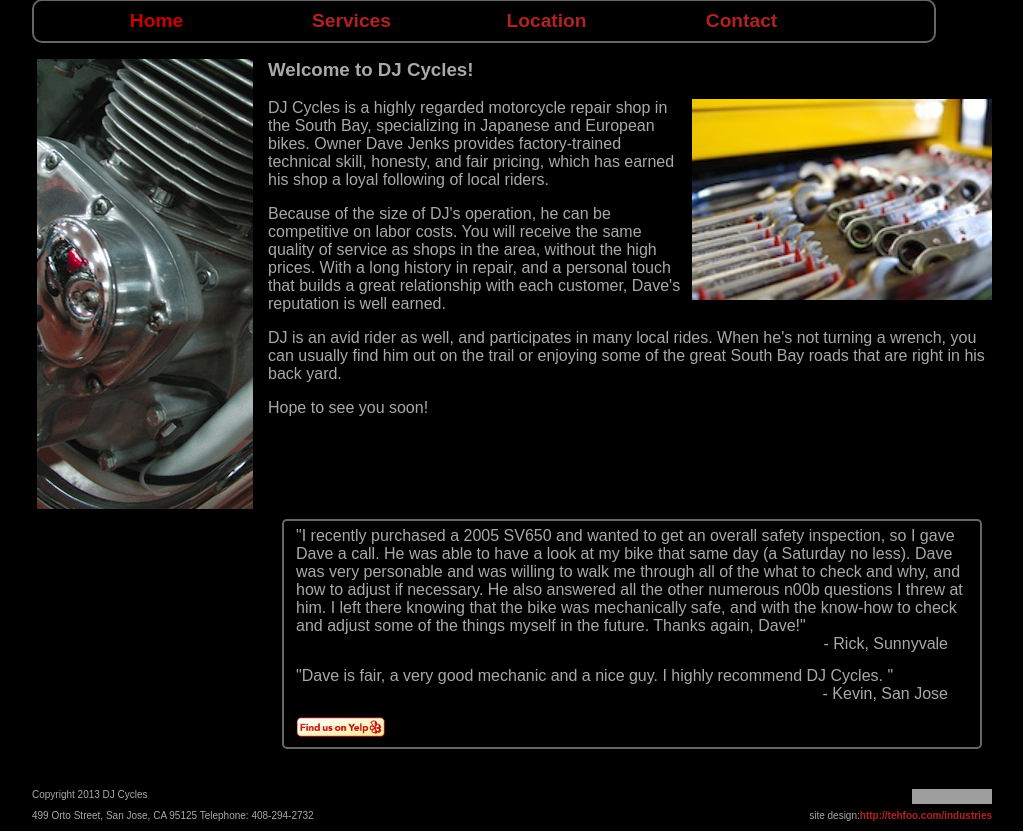
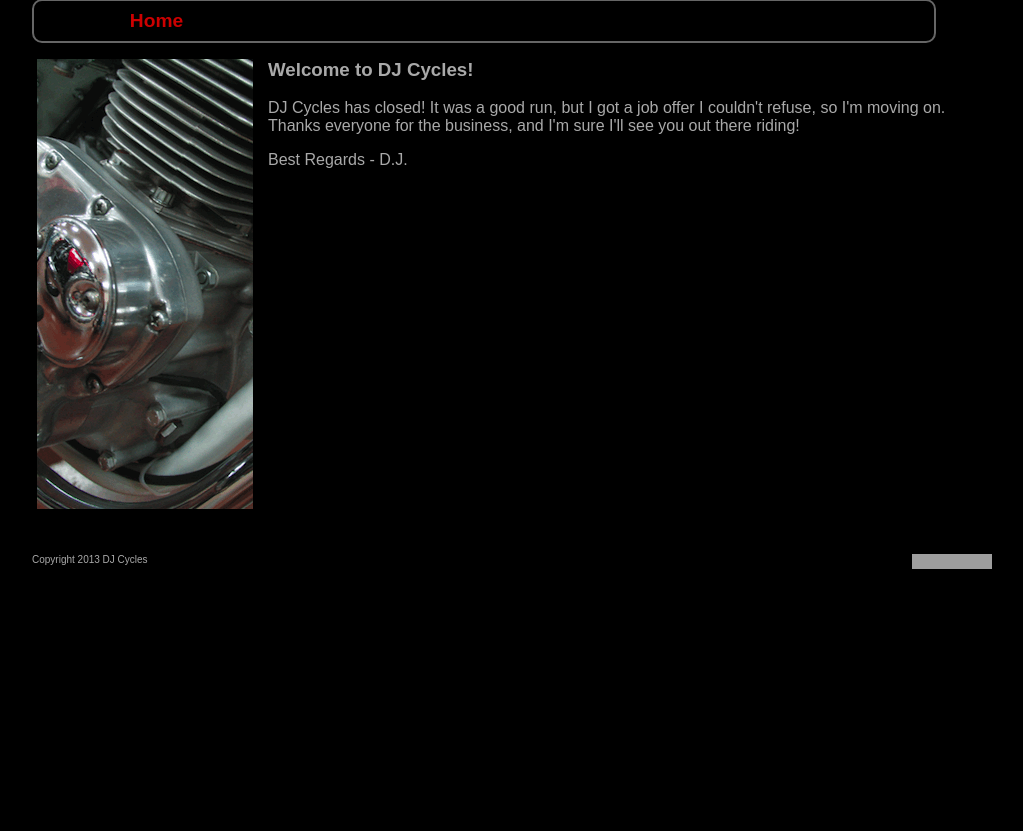
Before and after one commit to misterbrownlee/dj-cycles, a plain HTML site: page index.html in a window 1280 px wide. Shown: the part 99-930 px from the top of the page, without its empty margins (118-1141 px from the left). After the commit the page ends 800 px from the top, so only its background shows below. Drawn offline with Linux system fonts and the light colour scheme; grey boxes are pictures that could not be loaded.

Commit message:
closed up shop

```diff
--- a/index.html
+++ b/index.html
@@ -16,10 +16,6 @@
 <nav>
   <ul>
     <li><a class="current" href="#">Home</a></li>
-    <li><a href="./services.html">Services</a></li>
-    <!-- li><a href="./about.html">About DJ</a></li -->
-    <li><a href="./location.html">Location</a></li>
-    <li><a href="./contact.html">Contact</a></li>
   </ul>
 </nav>
 <div id="maincontent">
@@ -27,19 +23,14 @@
   <section id="article">
     <article>
       <h3>Welcome to DJ Cycles!</h3>
-      <img class="rightimg" src="img/topimg_03.jpg" width="300"/>
-      <p>DJ Cycles is a highly regarded motorcycle repair shop in the South Bay, specializing in Japanese and European bikes.  Owner Dave Jenks provides factory-trained technical skill, honesty, and fair pricing, which has earned his shop a loyal following of local riders.
+      <!--img class="rightimg" src="img/topimg_03.jpg" width="300"/-->
+      <p>DJ Cycles has closed!  It was a good run, but I got a job offer I couldn't refuse, so I'm moving on.  Thanks everyone for the business, and I'm sure I'll see you out there riding!</p>
+      <p>Best Regards - D.J.</p>
 
-      <p>Because of the size of DJ's operation, he can be competitive on labor costs. You will receive the same quality of service as shops in the area, without the high prices.  With a long history in repair, and a personal touch that builds a great relationship with each customer, Dave's reputation is well earned.</p>
-
-      <p>DJ is an avid rider as well, and participates in many local rides.  When he's not turning a
-        wrench, you can usually find him out on the trail or enjoying some of the great South
-        Bay roads that are right in his back yard.</p>
-      <p>Hope to see you soon!</p>
     </article>
   </section>
   <div class="clear">&nbsp;</div>
-  <div class="quote">
+  <!--div class="quote">
     <div>"I recently purchased a 2005 SV650 and wanted to get an overall safety inspection, so I gave Dave a call. He was able to have a look at my bike that same day (a Saturday no less). Dave was very personable and was willing to walk me through all of the what to check and why, and how to adjust if necessary. He also answered all the other numerous n00b questions I threw at him. I left there knowing that the bike was mechanically safe, and with the know-how to check and adjust some of the things myself in the future. Thanks again, Dave!"</div>
     <div class="quoteauth">- Rick, Sunnyvale</div>
     <div>"Dave is fair, a very good mechanic and a nice guy. I highly recommend DJ Cycles. "</div>
@@ -49,7 +40,7 @@
         <img src="img/fuoy.png" height='20'>
       </a>
     </div>
-</div>
+</div -->
 <footer>
   <div class="footerrow">
     <section> Copyright 2013 DJ Cycles
@@ -58,8 +49,8 @@
     </section>
   </div>
   <div class="footerrow">
-    <section> 499 Orto Street, San Jose, CA 95125 Telephone: 408-294-2732
-      <div class="footerright">site design:<a href="http://tehfoo.com/industries" target="_blank">http://tehfoo.com/industries</a></div>
+    <section>
+      <!--div class="footerright">site design:<a href="http://tehfoo.com/industries" target="_blank">http://tehfoo.com/industries</a></div -->
     </section>
   </div>
 </footer>
```
